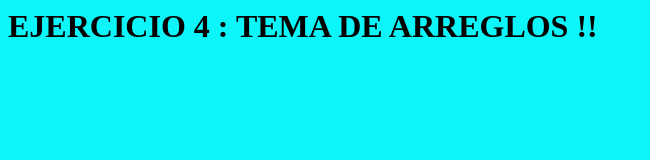
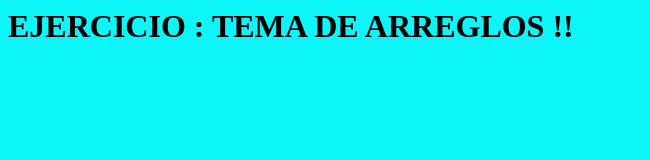
Before and after one commit to yudithchuctaya/Ejercicios-de-Objetos, a plain HTML site: page index.html in a window 1280 px wide. Shown: the whole page, without its empty margins (0-650 px from the left). Drawn offline with Linux system fonts and the light colour scheme.

Commit message:
EJERCICIOS DE OBJETOS Y ARREGLOS

```diff
--- a/index.html
+++ b/index.html
@@ -8,7 +8,7 @@
 </body>
 
 <div class="container">
-    <h1> EJERCICIO 4 : TEMA DE ARREGLOS !!</h1>
+    <h1> EJERCICIO  : TEMA DE ARREGLOS !!</h1>
     <p></p>
   </br>
 
--- a/index.js
+++ b/index.js
@@ -12,6 +12,7 @@
 
  })
  document.write(numero * multiplicar);
+
    // ejrcicios 2
 
    var numeros =[78456203,23456784,23456782];
@@ -24,11 +25,11 @@ function selec (num) {
     return true;
 
 
-     }else{
+   }else{
        return false;
      }
 
-}
+  }
 console.log(resultado);
 
 
```
